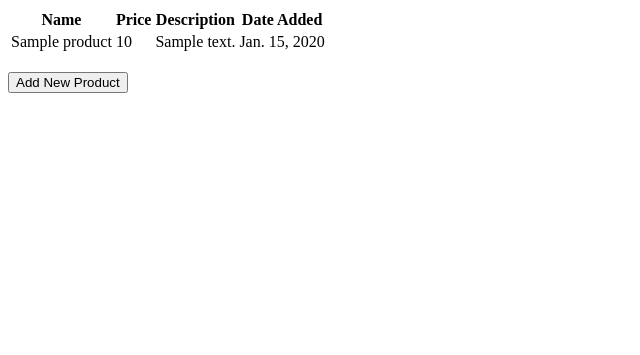
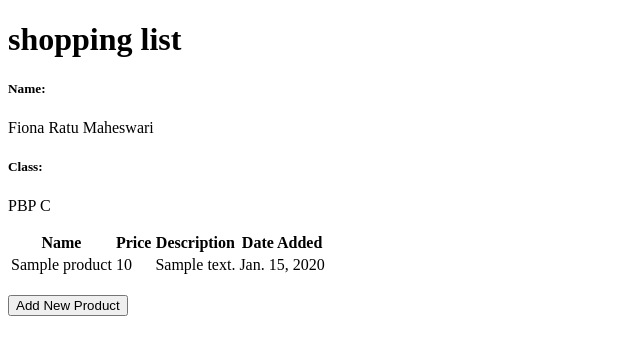
Before and after one commit to fionafrm/shopping-list, a Django app: page / in a window 1280 px wide. Shown: the top 355 px of the page, without its empty margins (0-640 px from the left). Run offline with Django 4.2, Linux system fonts and the light colour scheme; tables that the repository leaves empty hold one stand-in row (values such as "Sample post").

Commit message:
Melakukan pembaharuan pada main.html

```diff
--- a/main/templates/main.html
+++ b/main/templates/main.html
@@ -1,6 +1,14 @@
 {% extends 'base.html' %}
 
 {% block content %}
+    <h1>shopping list</h1>
+
+    <h5>Name: </h5>
+    <p>{{ name }}</p>
+
+    <h5>Class: </h5>
+    <p>{{ class }}</p>
+
     <table>
         <tr>
             <th>Name</th>
```
